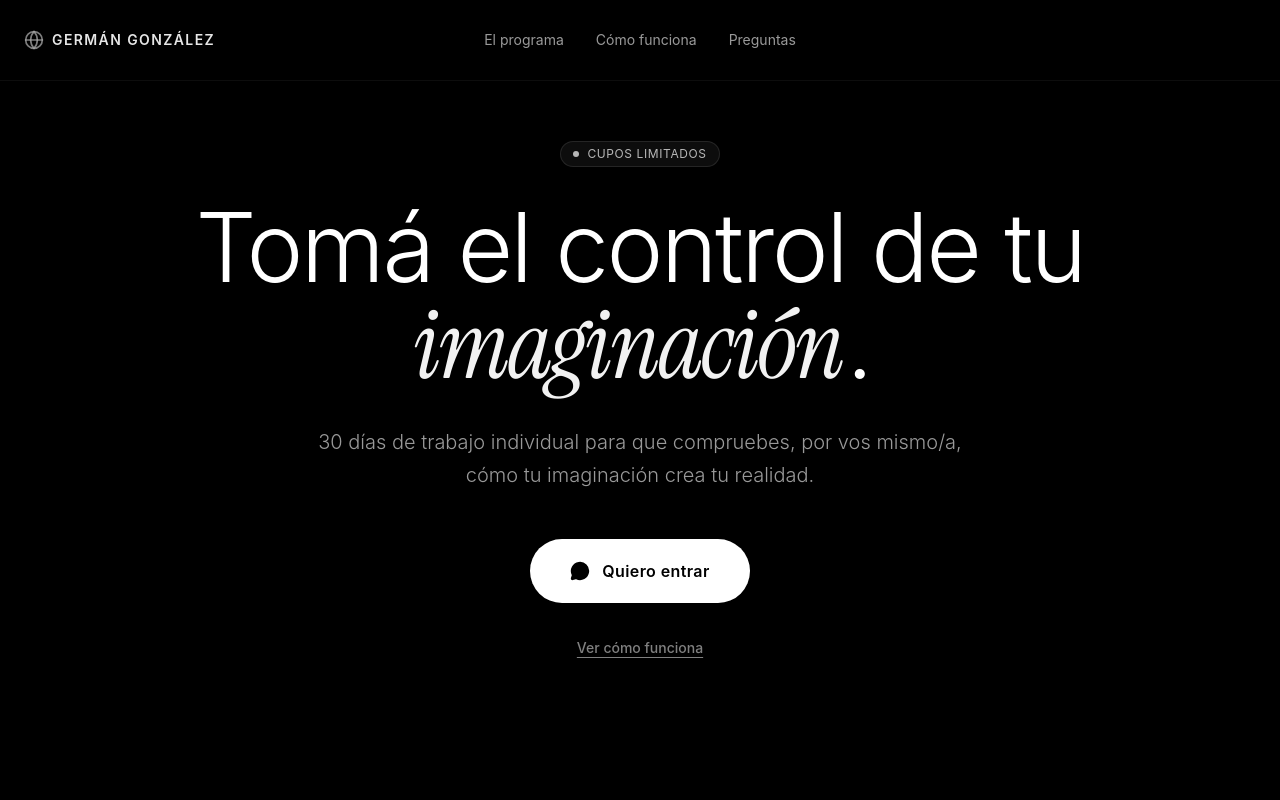
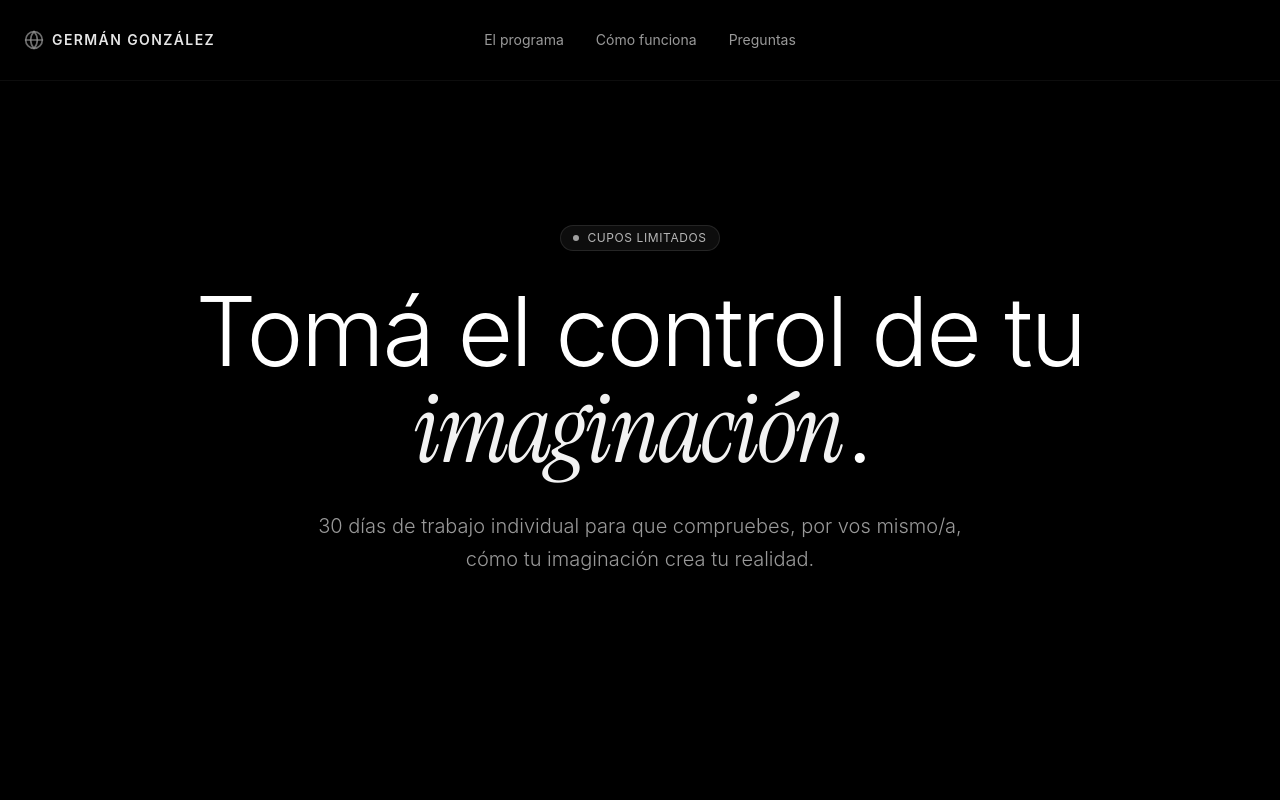
Before and after one commit to Germanmdq/programa-30-dias, a React (Vite) app: page / in a window 1280 px wide. Shown: the top 800 px of the page. Built offline with nearby package versions, Linux system fonts and the light colour scheme.

Commit message:
chore: remove hero buttons/links, add small liquid-glass WhatsApp CTAs to each service card

```diff
--- a/src/App.tsx
+++ b/src/App.tsx
@@ -25,7 +25,7 @@ function App() {
 
       <div className="relative z-10">
         <Navbar onScrollTo={handleScrollTo} />
-        <HeroSection onScrollToNext={() => handleScrollTo('como-funciona')} />
+        <HeroSection />
         <AboutSection />
         <FeaturedVideoSection />
         <PhilosophySection />
--- a/src/components/HeroSection.tsx
+++ b/src/components/HeroSection.tsx
@@ -1,15 +1,10 @@
 import { useRef, useEffect } from 'react';
 import { motion } from 'framer-motion';
-import { MessageCircle } from 'lucide-react';
 
 const HERO_VIDEO_URL =
   'https://d8j0ntlcm91z4.cloudfront.net/user_38xzZboKViGWJOttwIXH07lWA1P/hf_20260405_074625_a81f018a-956b-43fb-9aee-4d1508e30e6a.mp4';
 
-interface HeroSectionProps {
-  onScrollToNext: () => void;
-}
-
-export const HeroSection = ({ onScrollToNext }: HeroSectionProps) => {
+export const HeroSection = () => {
   const videoRef = useRef<HTMLVideoElement>(null);
   const fadeTimerRef = useRef<ReturnType<typeof setTimeout> | null>(null);
 
@@ -100,41 +95,10 @@ export const HeroSection = ({ onScrollToNext }: HeroSectionProps) => {
           initial={{ opacity: 0, y: 30 }}
           animate={{ opacity: 1, y: 0 }}
           transition={{ duration: 0.8, delay: 0.4 }}
-          className="text-lg md:text-xl text-white/60 font-light max-w-2xl mb-12 leading-relaxed"
+          className="text-lg md:text-xl text-white/60 font-light max-w-2xl mb-0 leading-relaxed"
         >
           30 días de trabajo individual para que compruebes, por vos mismo/a, cómo tu imaginación crea tu realidad.
         </motion.p>
-
-        {/* CTA Button — replaced email input */}
-        <motion.div
-          initial={{ opacity: 0, y: 30 }}
-          animate={{ opacity: 1, y: 0 }}
-          transition={{ duration: 0.8, delay: 0.6 }}
-          className="mb-8"
-        >
-          <a
-            href="https://wa.me/542236151152?text=Quiero%20ingresar%20al%20acompa%C3%B1amiento%20individual%20de%2030%20d%C3%ADas"
-            target="_blank"
-            rel="noopener noreferrer"
-            className="inline-flex items-center gap-3 bg-white text-black hover:bg-white/90 transition-all duration-300 font-semibold px-10 py-5 rounded-full text-base tracking-wide shadow-2xl cursor-pointer"
-          >
-            <MessageCircle className="w-5 h-5 fill-black" />
-            Quiero entrar
-          </a>
-        </motion.div>
-
-        <motion.div
-          initial={{ opacity: 0 }}
-          animate={{ opacity: 1 }}
-          transition={{ duration: 0.8, delay: 0.8 }}
-        >
-          <button
-            onClick={onScrollToNext}
-            className="text-sm font-medium text-white/50 hover:text-white/80 transition-colors duration-300 underline underline-offset-4 cursor-pointer"
-          >
-            Ver cómo funciona
-          </button>
-        </motion.div>
       </div>
     </section>
   );
--- a/src/components/ServicesSection.tsx
+++ b/src/components/ServicesSection.tsx
@@ -1,5 +1,5 @@
 import { motion } from 'framer-motion';
-import { Heart, Coins, Activity } from 'lucide-react';
+import { Heart, Coins, Activity, MessageCircle } from 'lucide-react';
 
 const cards = [
   {
@@ -86,9 +86,20 @@ export const ServicesSection = () => {
                 <h3 className="text-xl md:text-2xl font-light text-white group-hover:text-white/90 transition-colors">
                   {card.title}
                 </h3>
-                <p className="text-sm text-white/50 font-light leading-relaxed mt-auto">
+                <p className="text-sm text-white/50 font-light leading-relaxed">
                   {card.description}
                 </p>
+                <div className="pt-2 mt-auto">
+                  <a
+                    href="https://wa.me/542236151152?text=Quiero%20ingresar%20al%20acompa%C3%B1amiento%20individual%20de%2030%20d%C3%ADas"
+                    target="_blank"
+                    rel="noopener noreferrer"
+                    className="liquid-glass inline-flex items-center gap-2 text-white font-semibold px-5 py-2.5 rounded-full text-xs tracking-wide hover:bg-white/10 transition-all duration-300 shadow-md cursor-pointer w-fit"
+                  >
+                    <MessageCircle className="w-3.5 h-3.5" />
+                    Quiero entrar
+                  </a>
+                </div>
               </div>
             </motion.div>
           ))}
```
